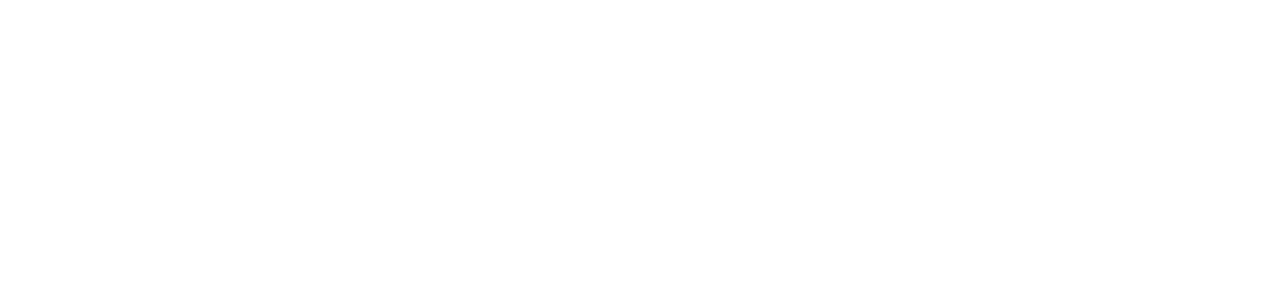
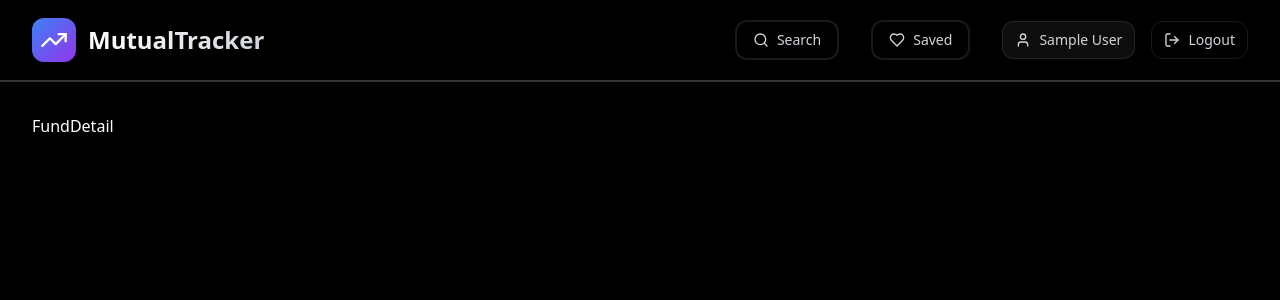
Before and after one commit to akash202004/mutual-tracker, a React (Vite) app in the folder frontend/: page /fund/1 in a window 1280 px wide. Before the commit this address had no page. Shown: the top 300 px of the page. Built offline with nearby package versions, Linux system fonts and the light colour scheme; sample sign-in values are in the browser's storage.

Commit message:
Refactor App component to include layout and routing for protected and public routes, add FundDetail and SaveFunds pages, and enhance FundCard styling for improved user experience.

```diff
--- a/frontend/src/App.tsx
+++ b/frontend/src/App.tsx
@@ -1,32 +1,72 @@
-import { BrowserRouter as Router, Routes, Route } from "react-router-dom";
-import "./App.css";
-import Login from "./pages/Login";
-import { AuthProvider } from "./contexts/AuthContext";
-import Register from "./pages/Register";
-import Landing from "./pages/Landing";
+import React from 'react';
+import { BrowserRouter as Router, Routes, Route, Navigate } from 'react-router-dom';
+import Layout from './components/Layout';
+import Landing from './pages/Landing';
+import Login from './pages/Login';
+import Register from './pages/Register';
+import FundDetail from './pages/FundDetail';
+import { useAuth } from './contexts/useAuth';
+import SaveFunds from './pages/SaveFunds';
+import { AuthProvider } from './contexts/AuthContext';
 
-function AppContext() {
+const ProtectedRoute: React.FC<{ children: React.ReactNode }> = ({ children }) => {
+  const { user } = useAuth();
+  return user ? <>{children}</> : <Navigate to="/login" />;
+};
+
+const PublicRoute: React.FC<{ children: React.ReactNode }> = ({ children }) => {
+  const { user } = useAuth();
+  return !user ? <>{children}</> : <Navigate to="/" />;
+};
+
+function AppContent() {
   return (
-    <>
     <Router>
       <Routes>
-          <Route path="/login" element={<Login />} />
-        </Routes>
-        <Routes>
-          <Route path="/register" element={<Register />} />
-        </Routes>
+        <Route
+          path="/login"
+          element={
+            <PublicRoute>
+              <Login />
+            </PublicRoute>
+          }
+        />
+        <Route
+          path="/register"
+          element={
+            <PublicRoute>
+              <Register />
+            </PublicRoute>
+          }
+        />
+        <Route
+          path="/*"
+          element={
+            <Layout>
               <Routes>
                 <Route path="/" element={<Landing />} />
+                <Route path="/fund/:schemeCode" element={<FundDetail />} />
+                <Route
+                  path="/saved"
+                  element={
+                    <ProtectedRoute>
+                      <SaveFunds />
+                    </ProtectedRoute>
+                  }
+                />
+              </Routes>
+            </Layout>
+          }
+        />
       </Routes>
     </Router>
-    </>
   );
 }
 
 function App() {
   return (
     <AuthProvider>
-      <AppContext />
+      <AppContent />
     </AuthProvider>
   );
 }
--- a/frontend/src/components/FundCard.tsx
+++ b/frontend/src/components/FundCard.tsx
@@ -1,7 +1,7 @@
-import React from 'react';
-import { useNavigate } from 'react-router-dom';
-import { TrendingUp, Calendar } from 'lucide-react';
-import type { MutualFund } from '../types';
+import React from "react";
+import { useNavigate } from "react-router-dom";
+import { TrendingUp } from "lucide-react";
+import type { MutualFund } from "../types";
 
 interface FundCardProps {
   fund: MutualFund;
@@ -24,18 +24,27 @@ const FundCard: React.FC<FundCardProps> = ({ fund }) => {
           {fund.schemeName}
         </h3>
         <div className="p-2 bg-gradient-to-br from-green-500/20 to-emerald-500/20 rounded-lg border border-green-500/30 group-hover:scale-110 transition-transform duration-300">
-          <TrendingUp className="w-5 h-5 text-green-400 flex-shrink-0" />
+          <TrendingUp className="w-5 h-5 text-blue-400 flex-shrink-0" />
         </div>
       </div>
 
       <div className="space-y-3">
         <div className="flex items-center justify-between">
-
+          <span className="text-gray-400 text-sm font-medium">Current NAV</span>
+          <span className="text-2xl font-bold text-green-400 bg-gradient-to-r from-green-400 to-blue-300 bg-clip-text text-transparent">
+            ₹{fund.nav}
+          </span>
         </div>
 
-        <div className="flex items-center space-x-2 text-gray-400 text-sm pt-2 border-t border-white/10">
-          <Calendar className="w-4 h-4" />
-          <span>Updated: {fund.date}</span>
+        <div className="pt-2 border-t border-white/10 flex justify-center w-full">
+          <button
+            type="button"
+            className="w-full px-3 py-1 bg-blue-500 rounded-xl text-white font-semibold hover:bg-blue-600 transition-colors duration-200 focus:outline-none focus:ring-2 focus:ring-blue-300"
+            tabIndex={0}
+            aria-label="Click to get more details"
+          >
+            Click to get more details
+          </button>
         </div>
       </div>
     </div>
--- /dev/null
+++ b/frontend/src/components/Layout.tsx
@@ -0,0 +1,104 @@
+import React from 'react';
+import { Link, useLocation, useNavigate } from 'react-router-dom';
+import { Search, Heart, LogOut, TrendingUp, User } from 'lucide-react';
+import { useAuth } from '../contexts/useAuth';
+
+
+interface LayoutProps {
+  children: React.ReactNode;
+}
+
+const Layout: React.FC<LayoutProps> = ({ children }) => {
+  const { user, logout } = useAuth();
+  const location = useLocation();
+  const navigate = useNavigate();
+
+  const handleLogout = () => {
+    logout();
+    navigate('/');
+  };
+
+  const isActive = (path: string) => location.pathname === path;
+
+  return (
+    <div className="min-h-screen bg-black text-white">
+      <nav className="bg-black border-b-2 border-white/20 backdrop-blur-sm">
+        <div className="max-w-7xl mx-auto px-4 sm:px-6 lg:px-8">
+          <div className="flex justify-between items-center h-20">
+            <Link to="/" className="flex items-center space-x-3 text-2xl font-bold text-white hover:text-blue-400 transition-colors duration-300 group">
+              <div className="p-2 bg-gradient-to-br from-blue-500 to-purple-600 rounded-xl group-hover:scale-110 transition-transform duration-300">
+                <TrendingUp className="w-7 h-7 text-white" />
+              </div>
+              <span className="bg-gradient-to-r from-white to-gray-300 bg-clip-text text-transparent">
+                MutualTracker
+              </span>
+            </Link>
+
+            <div className="flex items-center space-x-8">
+              {user ? (
+                <>
+                  <Link
+                    to="/"
+                    className={`flex items-center space-x-2 px-4 py-2 rounded-xl text-sm font-medium transition-all duration-300 border-2 ${
+                      isActive('/')
+                        ? 'bg-white/10 text-white border-white/30 shadow-lg'
+                        : 'text-gray-300 hover:text-white hover:bg-white/5 border-white/10 hover:border-white/20'
+                    }`}
+                  >
+                    <Search className="w-4 h-4" />
+                    <span>Search</span>
+                  </Link>
+                  <Link
+                    to="/saved"
+                    className={`flex items-center space-x-2 px-4 py-2 rounded-xl text-sm font-medium transition-all duration-300 border-2 ${
+                      isActive('/saved')
+                        ? 'bg-white/10 text-white border-white/30 shadow-lg'
+                        : 'text-gray-300 hover:text-white hover:bg-white/5 border-white/10 hover:border-white/20'
+                    }`}
+                  >
+                    <Heart className="w-4 h-4" />
+                    <span>Saved</span>
+                  </Link>
+                  <div className="flex items-center space-x-4 text-sm">
+                    <div className="flex items-center space-x-2 text-gray-300 px-3 py-2 bg-white/5 rounded-xl border border-white/10">
+                      <User className="w-4 h-4" />
+                      <span>{user.name}</span>
+                    </div>
+                    <button
+                      onClick={handleLogout}
+                      className="flex items-center space-x-2 text-gray-300 hover:text-white transition-colors duration-300 px-3 py-2 hover:bg-white/5 rounded-xl border border-white/10 hover:border-white/20"
+                    >
+                      <LogOut className="w-4 h-4" />
+                      <span>Logout</span>
+                    </button>
+                  </div>
+                </>
+              ) : (
+                <div className="flex items-center space-x-4">
+                  <Link
+                    to="/login"
+                    className="text-gray-300 hover:text-white px-4 py-2 rounded-xl text-sm font-medium transition-all duration-300 border border-white/10 hover:border-white/20 hover:bg-white/5"
+                  >
+                    Login
+                  </Link>
+                  <Link
+                    to="/register"
+                    className="bg-gradient-to-r from-blue-600 to-purple-600 hover:from-blue-700 hover:to-purple-700 text-white px-6 py-2 rounded-xl text-sm font-medium transition-all duration-300 border border-white/20 shadow-lg hover:shadow-xl"
+                  >
+                    Register
+                  </Link>
+                </div>
+              )}
+            </div>
+          </div>
+        </div>
+      </nav>
+
+      <main className="max-w-7xl mx-auto px-4 sm:px-6 lg:px-8 py-8">
+        {children}
+      </main>
+    </div>
+  );
+};
+
+export default Layout;
--- /dev/null
+++ b/frontend/src/pages/FundDetail.tsx
@@ -0,0 +1,9 @@
+import React from 'react'
+
+const FundDetail = () => {
+  return (
+    <div>FundDetail</div>
+  )
+}
+
+export default FundDetail
--- a/frontend/src/pages/Landing.tsx
+++ b/frontend/src/pages/Landing.tsx
@@ -36,7 +36,7 @@ const Landing: React.FC = () => {
   };
 
   return (
-    <div className="space-y-12 bg-black">
+    <div className="space-y-12">
       {/* my hero section */}
       <div className="text-center space-y-8 py-12">
         <div className="flex items-center justify-center space-x-4 mb-6">
--- /dev/null
+++ b/frontend/src/pages/SaveFunds.tsx
@@ -0,0 +1,9 @@
+import React from 'react'
+
+const SaveFunds = () => {
+  return (
+    <div>SaveFund</div>
+  )
+}
+
+export default SaveFunds
```
Lines whose indentation alone changed are shown as unchanged.
